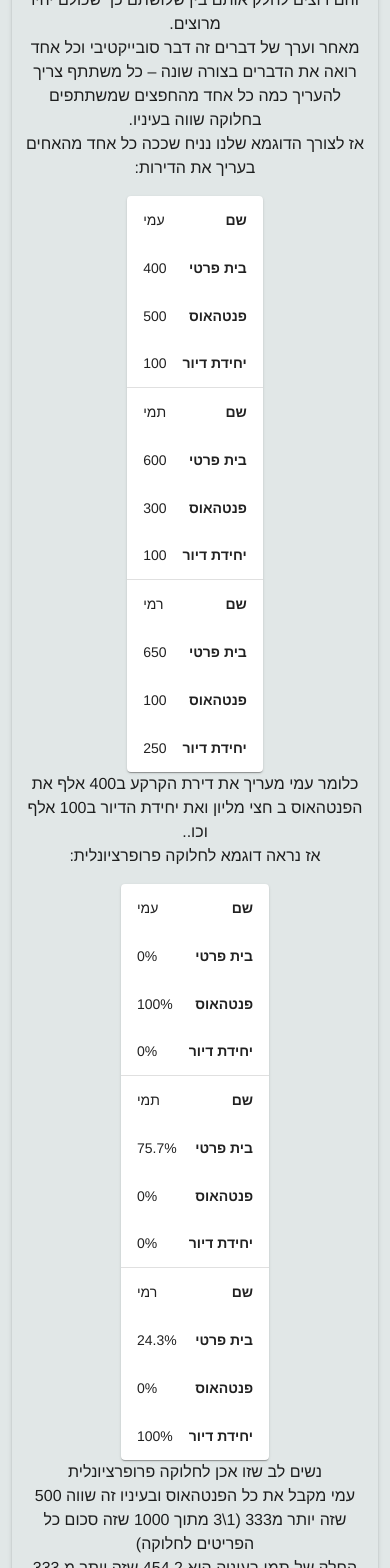
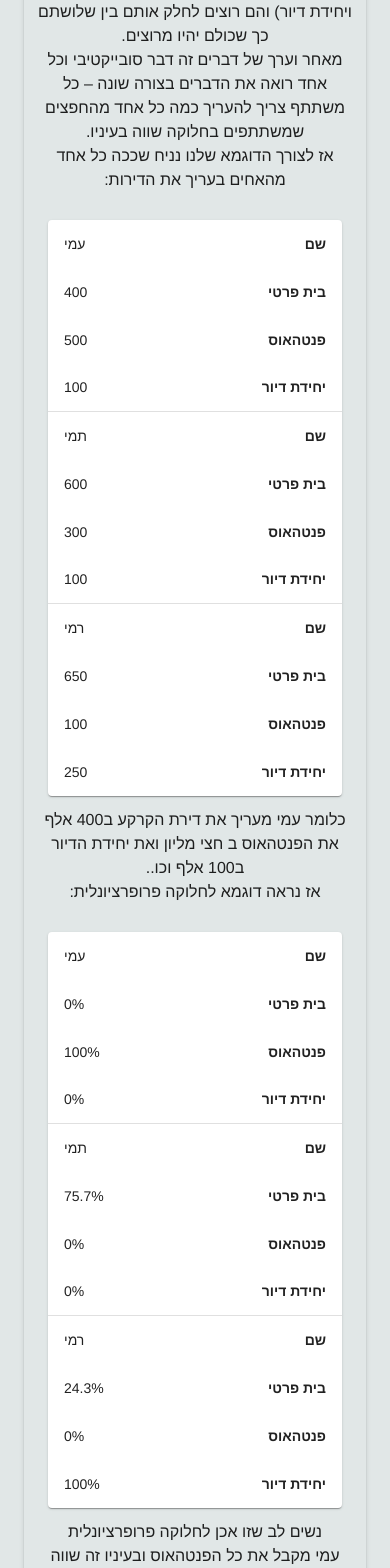
Before and after one commit to eliahusatat/fair-share-algorithm, a Vue app in the folder client/: page /explanations in a window 390 px wide. Shown: the part 432-2000 px from the top of the page. Built offline with nearby package versions, Linux system fonts and the light colour scheme.

Commit message:
fix explanation page style for mobile

```diff
--- a/client/src/views/Explanations.vue
+++ b/client/src/views/Explanations.vue
@@ -1,12 +1,14 @@
 <template>
   <div>
     <v-img :src="require('@/assets/' + this.imgSrc)">
+      <v-container>
     <v-row justify="center" class="pa-6">
     <v-card color="#E1E7E7">
       <v-row justify="center" class="px-6 pt-6">
    <div v-html="$t('explanationParagraph1')"></div>
       </v-row>
       <v-row justify="center" class="px-6">
+        <v-col cols="12">
     <v-data-table
       :headers="this.headersEvaluations"
       :items="this.itemsEvaluations"
@@ -14,11 +16,13 @@
       hide-default-footer
       class="elevation-1">
     </v-data-table>
+        </v-col>
       </v-row>
       <v-row justify="center" class="px-6">
     <div v-html="$t('explanationParagraph2')"></div>
       </v-row>
       <v-row justify="center" class="px-6">
+        <v-col cols="12">
     <v-data-table
       :headers="this.headersProportional"
       :items="this.itemsProportional"
@@ -26,11 +30,13 @@
       hide-default-footer
       class="elevation-1">
     </v-data-table>
+        </v-col>
       </v-row>
       <v-row justify="center" class="px-6">
     <div v-html="$t('explanationParagraph3')"></div>
       </v-row>
       <v-row justify="center" class="px-6">
+        <v-col cols="12">
     <v-data-table
       :headers="this.headersEnvyFree"
       :items="this.itemsEnvyFree"
@@ -38,12 +44,14 @@
       hide-default-footer
       class="elevation-1">
     </v-data-table>
+        </v-col>
       </v-row>
       <v-row justify="center" class="px-6">
     <div v-html="$t('explanationParagraph4')"></div>
       </v-row>
     </v-card>
     </v-row>
+      </v-container>
     </v-img>
   </div>
 </template>
```
